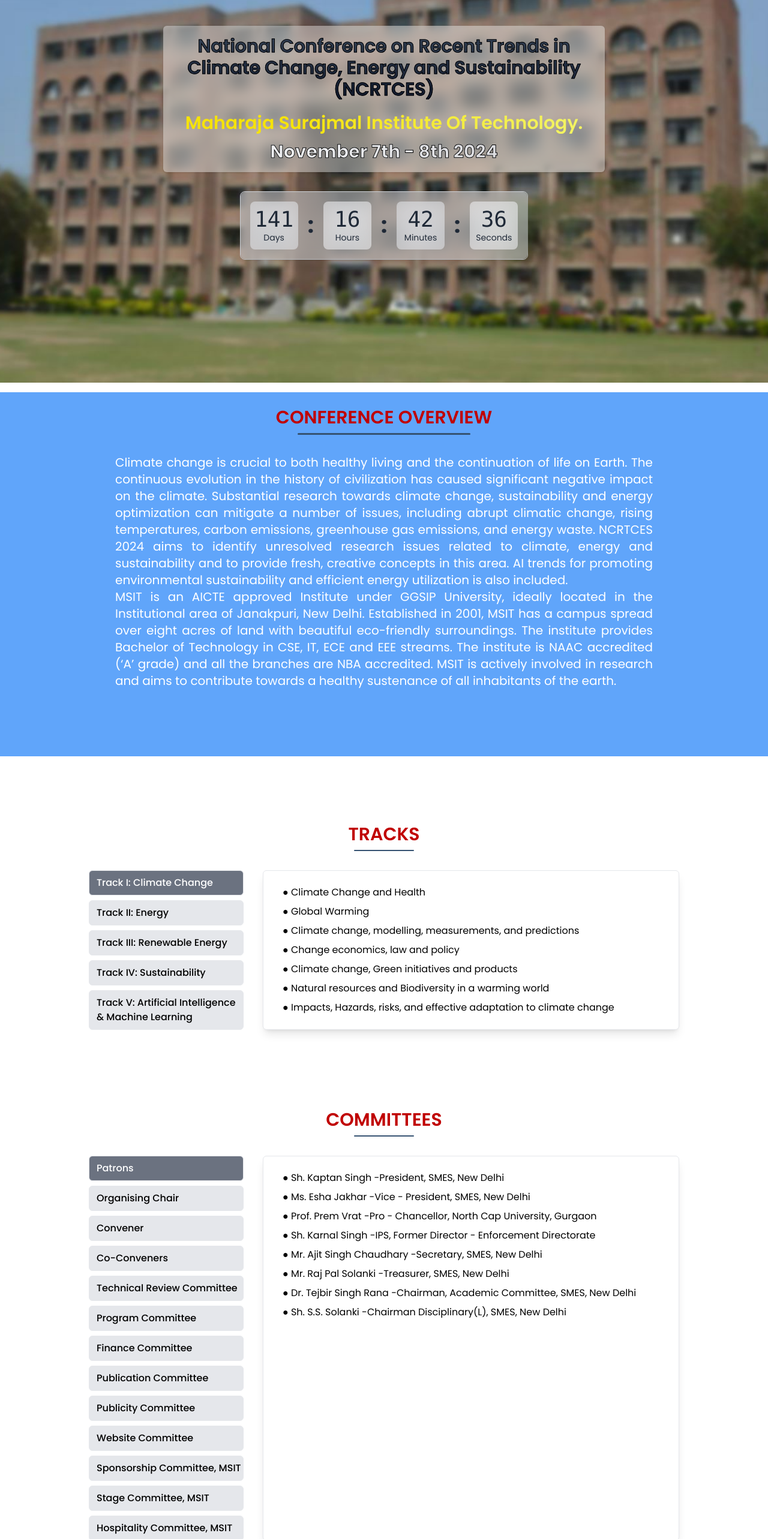
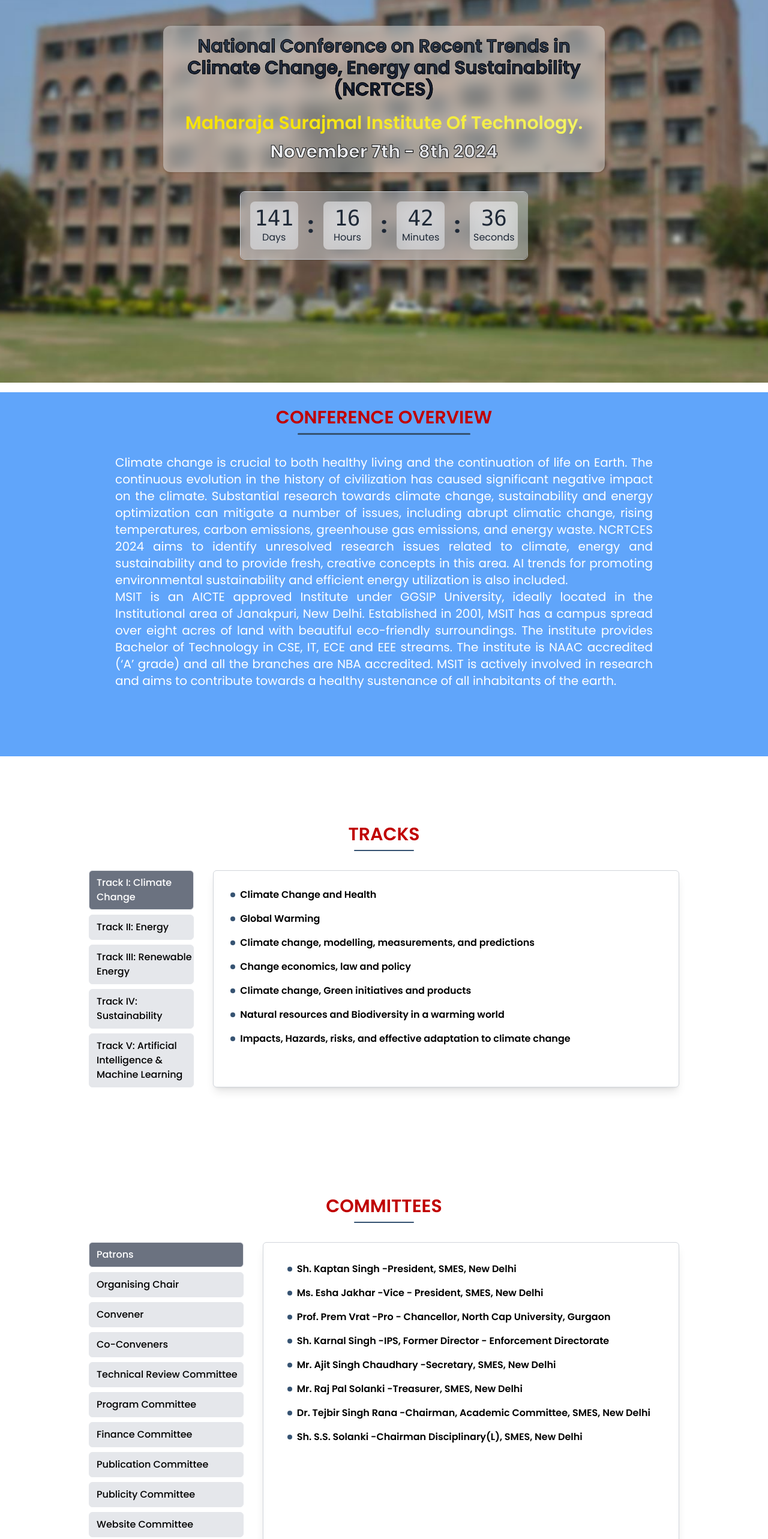
Before and after one commit to c4dr-me/ncrtces-website, a React (Vite) app: page /committee in a window 1280 px wide. Shown: the part 234-2800 px from the top of the page at 60% size. Built offline with nearby package versions, Linux system fonts and the light colour scheme.

Commit message:
added responsive timer & scroll for committee

```diff
--- a/components/CountdownTimer.jsx
+++ b/components/CountdownTimer.jsx
@@ -28,26 +28,26 @@ const CountdownTimer = ({ targetDate }) => {
   });
 
   return (
-  <div className="flex flex-col items-center justify-center h-auto bg-[rgba(255, 255, 255, 0.8)] text-gray-800 border border-gray-300 rounded-lg ">
+  <div className="flex flex-col items-center justify-center h-auto bg-[rgba(255, 255, 255, 0.8)] text-gray-800 border border-gray-300 rounded-lg">
     <div className="flex items-center space-x-4 text-2xl p-4 bg-gray-300 rounded-lg shadow-lg bg-opacity-50 backdrop-filter backdrop-blur-lg">
-      <div className="flex flex-col items-center justify-center bg-gray-200 bg-opacity-50 text-gray-800 p-2 rounded-lg w-20 h-20 backdrop-filter backdrop-blur-lg">
-        <span className="font-mono text-4xl">{timeLeft.days || "0"}</span>
-        <span className="text-sm">Days</span>
+      <div className="flex flex-col items-center justify-center bg-gray-200 bg-opacity-50 text-gray-800 p-2 rounded-lg w-14 h-14 md:w-20 md:h-20 backdrop-filter backdrop-blur-lg">
+        <span className="font-mono text-3xl md:text-4xl">{String(timeLeft.days || "0").padStart(2, '0')}</span>
+        <span className="text-xs md:text-base">Days</span>
       </div>
       <span className="font-bold text-gray-800 text-4xl flex items-center">:</span>
-      <div className="flex flex-col items-center justify-center bg-gray-100 bg-opacity-50 text-gray-800 p-2 rounded-lg w-20 h-20 backdrop-filter backdrop-blur-lg">
-        <span className="font-mono text-4xl">{timeLeft.hours || "0"}</span>
-        <span className="text-sm">Hours</span>
+      <div className="flex flex-col items-center justify-center bg-gray-100 bg-opacity-50 text-gray-800 p-2 rounded-lg w-14 h-14 md:w-20 md:h-20 backdrop-filter backdrop-blur-lg">
+        <span className="font-mono text-3xl md:text-4xl">{String(timeLeft.hours || "0").padStart(2, '0')}</span>
+        <span className="text-xs md:text-base">Hours</span>
       </div>
       <span className="font-bold text-gray-800 text-4xl flex items-center">:</span>
-      <div className="flex flex-col items-center justify-center bg-gray-200 bg-opacity-50 text-gray-800 p-2 rounded-lg w-20 h-20 backdrop-filter backdrop-blur-lg">
-        <span className="font-mono text-4xl">{timeLeft.minutes || "0"}</span>
-        <span className="text-sm">Minutes</span>
+      <div className="flex flex-col items-center justify-center bg-gray-200 bg-opacity-50 text-gray-800 p-2 rounded-lg w-14 h-14 md:w-20 md:h-20 backdrop-filter backdrop-blur-lg">
+        <span className="font-mono text-3xl md:text-4xl">{String(timeLeft.minutes || "0").padStart(2, '0')}</span>
+        <span className="text-xs md:text-base">Minutes</span>
       </div>
       <span className="font-bold text-gray-800 text-4xl flex items-center">:</span>
-      <div className="flex flex-col items-center justify-center bg-gray-100 bg-opacity-50 text-gray-800 p-2 rounded-lg w-20 h-20 backdrop-filter backdrop-blur-lg">
-        <span className="font-mono text-4xl">{timeLeft.seconds || "0"}</span>
-        <span className="text-sm">Seconds</span>
+      <div className="flex flex-col items-center justify-center bg-gray-100 bg-opacity-50 text-gray-800 p-2 rounded-lg w-14 h-14 md:w-20 md:h-20 backdrop-filter backdrop-blur-lg">
+        <span className="font-mono text-3xl md:text-4xl">{String(timeLeft.seconds || "0").padStart(2, '0')}</span>
+        <span className="text-xs md:text-base">Seconds</span>
       </div>
     </div>
   </div>
--- a/components/MainContent.jsx
+++ b/components/MainContent.jsx
@@ -6,7 +6,7 @@ const Main = () => {
   const targetDate = '2024-11-07T00:00:00'
   return (
 <div className='main flex flex-col items-center justify-center min-h-screen bg-gray-100 p-4' id='main'>
-<div className="box text-center mb-8 text-white w-full sm:w-[calc(100%-40vw)] text-2xl sm:text-xl md:text-2xl lg:text-3xl bg-white bg-opacity-40 backdrop-blur-md rounded-md shadow p-4">
+<div className="box text-center mb-8 text-white w-full sm:w-[calc(100%-40vw)] text-2xl sm:text-xl md:text-2xl lg:text-3xl bg-white bg-opacity-40 backdrop-blur-md rounded-xl shadow p-4">
         <h1 className='font-semibold bg-gradient-to-t from-slate-900 to-slate-700 bg-clip-text text-transparent text-border event-title text-2xl sm:text-1xl md:text-2xl lg:text-3xl'>
           National Conference on Recent Trends in Climate Change, Energy and Sustainability (NCRTCES)
         </h1>
--- a/pages/Committee.jsx
+++ b/pages/Committee.jsx
@@ -1,8 +1,10 @@
-import React, { useState, useEffect } from 'react';
+import React, { useState, useEffect, useRef } from 'react';
 import './style.css';
 
 const Committee = () => {
   const [activeCommittee, setActiveCommittee] = useState(null);
+  const listRef = useRef(null);
+
 
   // Function to toggle the dropdown menu
   const toggleDropdown = (id) => {
@@ -24,6 +26,22 @@ const Committee = () => {
       window.removeEventListener('resize', updateActiveCommittee);
     };
   }, []);
+
+  useEffect(() => {
+    if (activeCommittee && listRef.current && activeCommittee !== 'committee0') {
+      const element = listRef.current;
+      const offset = 100;
+      const bodyRect = document.body.getBoundingClientRect().top;
+      const elementRect = element.getBoundingClientRect().top;
+      const elementPosition = elementRect - bodyRect;
+      const offsetPosition = elementPosition - offset;
+
+      window.scrollTo({
+        top: offsetPosition,
+        behavior: 'smooth',
+      });
+    }
+  }, [activeCommittee]);
 
   const committees = [
     {
@@ -143,7 +161,7 @@ const Committee = () => {
   ];
 
   return (
-    <section id="committee" className="committee-section section hauto">
+    <section id="committee" className="committee-section section hauto py-12">
       <div className="w-full">
         <div className="bg-white pt-12 md:px-[10%]">
           <div className="pt-16">
@@ -158,7 +176,7 @@ const Committee = () => {
                 {committees.map((committee) => (
                   <li key={committee.id} className="relative">
                     <button
-                    className={`hover:text-white focus:text-white w-full bg-gray-200 text-left pl-3 py-2 rounded-md font-medium hover:bg-gray-500 focus:outline-none focus:bg-gray-500 border border-borderColor ${
+                      className={`hover:text-white focus:text-white w-full bg-gray-200 text-left pl-3 py-2 rounded-md font-medium hover:bg-gray-500 transition-all duration-200 ease-in-out  focus:outline-none focus:bg-gray-500 border border-borderColor ${
                         activeCommittee === committee.id ? 'bg-gray-500 text-white' : ''
                       }`}
                       onClick={() => toggleDropdown(committee.id)}
@@ -172,8 +190,12 @@ const Committee = () => {
                       } md:hidden bg-white mt-2 rounded-md shadow-lg text-left p-5 border borderColor`}
                     >
                       {committee.members.map((member, index) => (
-                      <li key={index} className="px-3 py-1 text-black">
-                        ● {member.name}
+                        <li
+                          key={index}
+                          className="py-1 text-black pl-4 flex items-center transition-all duration-200 hover:bg-gray-100 rounded-md"
+                        >
+                          <span className="inline-block w-2 h-2 bg-[#365372] rounded-full mr-2 shrink-0"></span>
+                          <span className="font-semibold">{member.name}</span>
                         </li>
                       ))}
                     </ul>
@@ -181,14 +203,18 @@ const Committee = () => {
                 ))}
               </ul>
             </div>
-          <div className="hidden md:block mt-4 md:mt-0 w-full md:w-[800px] bg-white rounded-md shadow-lg p-5 border borderColor">
+            <div ref={listRef} className="hidden md:block mt-4 md:mt-0 w-full md:w-[800px] bg-white rounded-md shadow-lg p-6 border border-gray-300">
               {committees.map(
                 (committee) =>
                   activeCommittee === committee.id && (
                     <ul key={committee.id} className="text-left">
                       {committee.members.map((member, index) => (
-                      <li key={index} className="px-3 py-1 text-black">
-                        ● {member.name}
+                        <li
+                          key={index}
+                          className="py-2 text-black pl-4 flex items-center transition-all duration-200 hover:bg-gray-100 rounded-md cursor-pointer"
+                        >
+                          <span className="inline-block w-2 h-2 bg-[#365372] rounded-full mr-2"></span>
+                          <span className="font-semibold">{member.name}</span>
                         </li>
                       ))}
                     </ul>
--- a/pages/Tracks.jsx
+++ b/pages/Tracks.jsx
@@ -113,8 +113,9 @@ const Tracks = () => {
                       } md:hidden bg-white mt-2 rounded-md shadow-lg text-left p-5 border borderColor`}
                     >
                       {track.items.map((item, index) => (
-                        <li key={index} className="px-3 py-1 text-black">
-                          ● {item}
+                        <li key={index} className="py-2 text-black pl-2 flex items-center transition-all duration-200 hover:bg-gray-100 rounded-md cursor-pointer">
+                          <span className="inline-block w-2 h-2 bg-[#365372] rounded-full mr-2 shrink-0"></span>
+                          <span className="font-semibold">{item}</span>
                         </li>
                       ))}
                     </ul>
@@ -122,14 +123,15 @@ const Tracks = () => {
                 ))}
               </ul>
             </div>
-            <div className="hidden md:block mt-4 md:mt-0 w-full md:w-[800px] bg-white rounded-md shadow-lg p-5 border borderColor">
+            <div className="hidden md:block mt-4 md:mt-0 w-full md:w-[1300px] bg-white rounded-md shadow-lg p-5 border border-gray-300">
               {tracks.map(
                 (track) =>
                   activeTrack === track.id && (
                     <ul key={track.id} className="text-left">
                       {track.items.map((item, index) => (
-                        <li key={index} className="px-3 py-1 text-black">
-                          ● {item}
+                        <li key={index} className="py-2 text-black pl-2 flex items-center transition-all duration-200 hover:bg-gray-100 rounded-md cursor-pointer">
+                          <span className="inline-block w-2 h-2 bg-[#365372] rounded-full mr-2"></span>
+                    <span className="font-semibold">{item}</span>
                         </li>
                       ))}
                     </ul>
```
Lines whose indentation alone changed are shown as unchanged.
